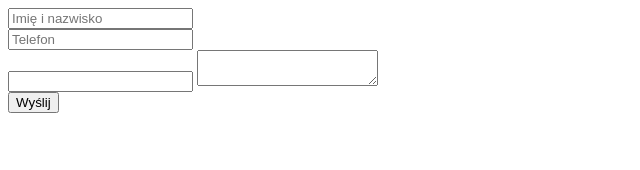
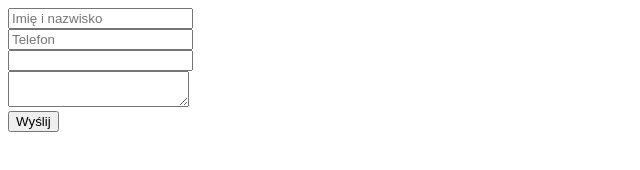
Before and after one commit to bartek1992/bartek1992.github.io, a plain HTML site: page kurs-warsztaty/html/formularz-html/index.html in a window 1280 px wide. Shown: the whole page, without its empty margins (0-640 px from the left). Drawn offline with Linux system fonts and the light colour scheme.

Commit message:
dodanie parametru

```diff
--- a/kurs-warsztaty/html/formularz-html/index.html
+++ b/kurs-warsztaty/html/formularz-html/index.html
@@ -10,7 +10,7 @@
     <form action="https://formspree.io/bartosztapala@gmail.com" method="POST">
         <input type="text" name="name" placeholder="Imię i nazwisko"><br>
         <input type="text" name="number" placeholder="Telefon"><br>
-        <input type="email" name="e-mail">
+        <input type="email" name="e-mail"><br>
         <textarea name="message" maxlength="50"></textarea><br>
         <input type="submit" value="Wyślij">
       </form>
```
